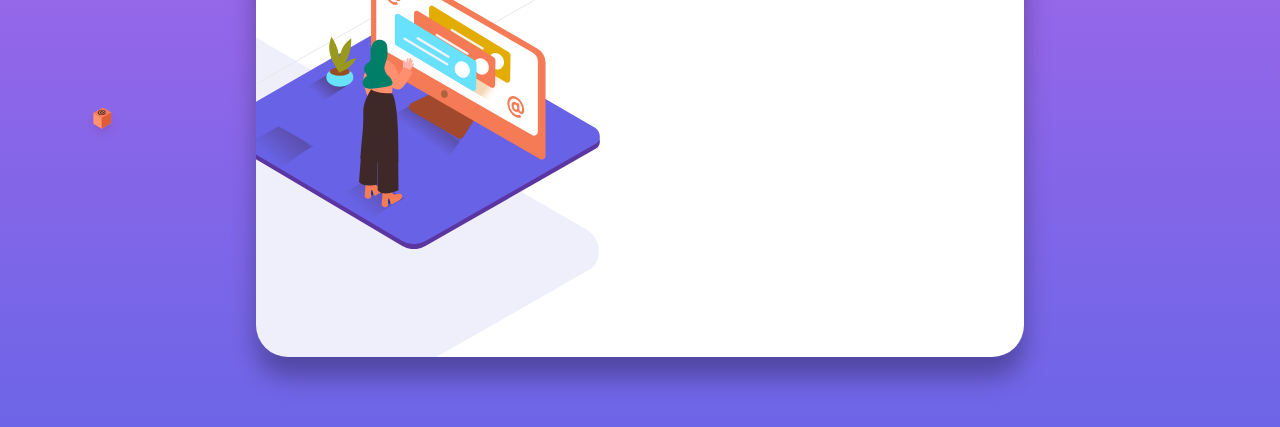
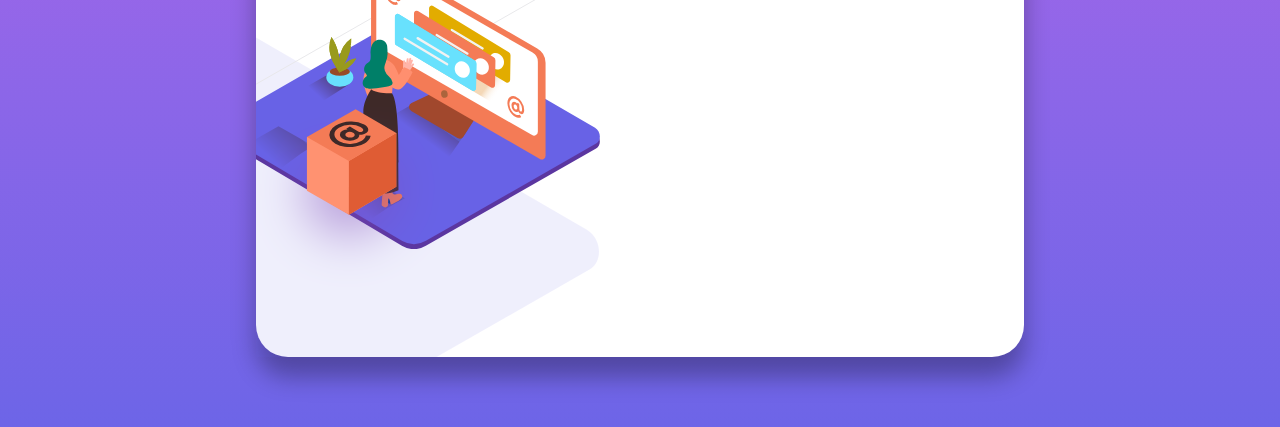
Before and after one commit to lilKriT/FAQ-Accordion-Card, a plain HTML site: page index.html in a window 1280 px wide. Shown: the part 283-710 px from the top of the page. Drawn offline with Linux system fonts and the light colour scheme.

Commit message:
Moved the box image.

```diff
--- a/style.css
+++ b/style.css
@@ -26,6 +26,7 @@ body {
 
 img {
   display: block;
+  /* max-width: 100%; */
 }
 
 .faq-section {
@@ -74,12 +75,12 @@ img {
 }
 
 .faq-card .left .box-illustration {
-  width: 10%;
+  /* width: 10%; */
   /* height: auto; */
   position: absolute;
   top: 230px;
-  left: -50%;
-  transform: translateX(50%);
+  /* left: -50%; */
+  /* transform: translateX(50%); */
 }
 
 .faq-card .right {
```
